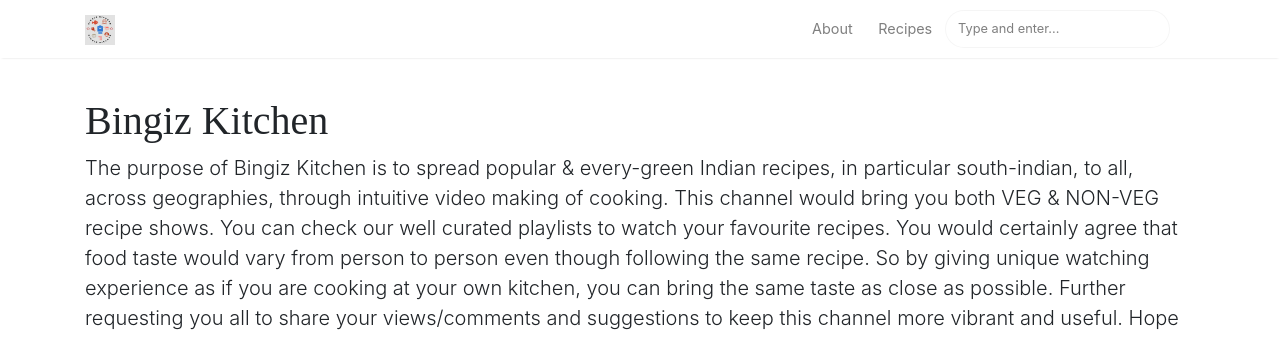
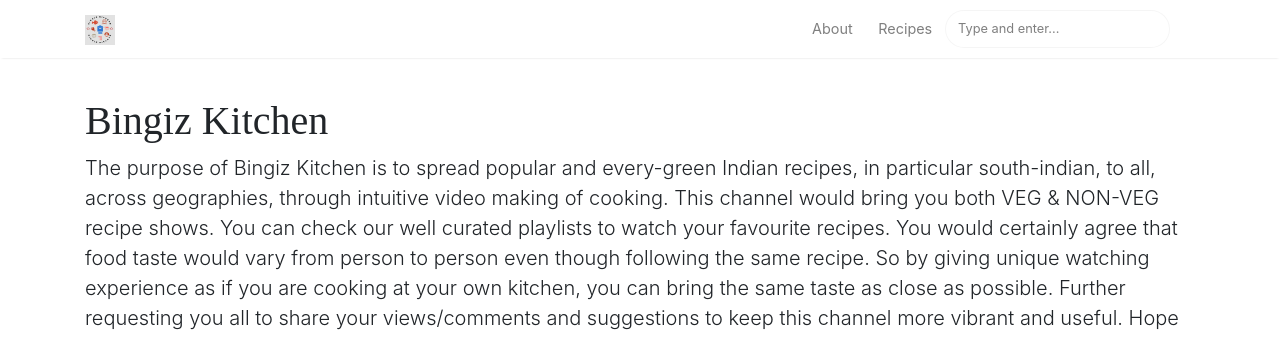
Before and after one commit to iBingi/bkrecipes, a Jekyll site: the page built from index.html, in a window 1280 px wide and 1373 px high. Shown: the top 338 px of the window. Built offline with Jekyll 4.4.1, drawn with Linux system fonts in a browser that asks for light colours; nearby versions of some CDN libraries; library files that are not in the unit come from our copies; the list of posts is cut into pages by our own code; comment, search, counter and statistics services are not loaded; part of the change alters nothing that is shown; some of the changed text lies outside the part shown.

Commit message:
Update _config.yml

```diff
--- a/_config.yml
+++ b/_config.yml
@@ -1,13 +1,13 @@
 # Site
 name: "Bingiz Kitchen"
 title: "Bingiz Kitchen - Recipes"
-description: "The purpose of Bingiz Kitchen is to spread popular & every-green Indian recipes, in particular south-indian, to all, across geographies, through intuitive video making of cooking.  This channel would bring you both VEG & NON-VEG recipe shows. You can check our well curated playlists to watch your favourite recipes.  You would certainly agree that food taste would vary from person to person even though following the same recipe.  So by giving unique watching experience as if you are cooking at your own kitchen, you can bring the same taste as close as possible. Further requesting you all to share your views/comments and suggestions to keep this channel more vibrant and useful.  Hope you all would enjoy watching videos and help spreading this channel to max possible.  Watch out to see more exciting, engaging, delicious and interesting videos from Bingiz Kitchen."
+description: "The purpose of Bingiz Kitchen is to spread popular and every-green Indian recipes, in particular south-indian, to all, across geographies, through intuitive video making of cooking.  This channel would bring you both VEG & NON-VEG recipe shows. You can check our well curated playlists to watch your favourite recipes.  You would certainly agree that food taste would vary from person to person even though following the same recipe.  So by giving unique watching experience as if you are cooking at your own kitchen, you can bring the same taste as close as possible. Further requesting you all to share your views/comments and suggestions to keep this channel more vibrant and useful.  Hope you all would enjoy watching videos and help spreading this channel to max possible.  Watch out to see more exciting, engaging, delicious and interesting videos from Bingiz Kitchen."
 logo: 'assets/images/logo.png'
 favicon: 'assets/images/logo.png'
-baseurl: /mediumish-theme-jekyll
-google_analytics: 'UA-46278016-1'
+baseurl: /
+google_analytics: ''
 disqus: 'demowebsite'
-mailchimp-list: 'https://wowthemes.us11.list-manage.com/subscribe/post?u=8aeb20a530e124561927d3bd8&amp;id=8c3d2d214b'
+mailchimp-list: ''
 include: ["_pages"]
 permalink: /:title/
 
@@ -52,8 +52,8 @@ kramdown:
 
 # Adsense (change to "enabled" to activate, also your client id and ad slot. Create a new ad unit from your Adsense account to get the slot.)
 adsense: "disabled"
-adsense-data-ad-client: "ca-pub-3412143450191416"
-adsense-data-ad-slot: "1363087678"
+adsense-data-ad-client: ""
+adsense-data-ad-slot: ""
 
 # Lazy Images ("enabled" or "disabled")
 lazyimages: "enabled"
```
